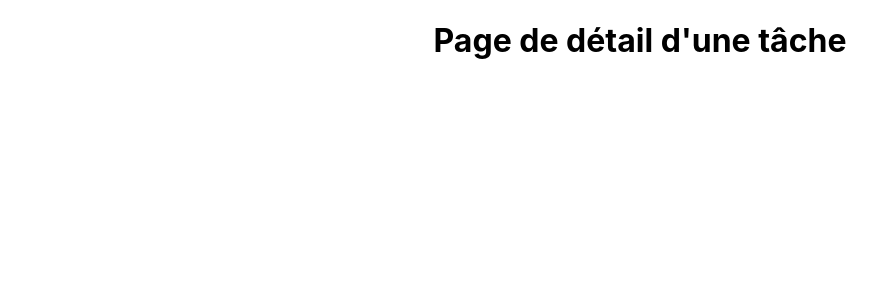
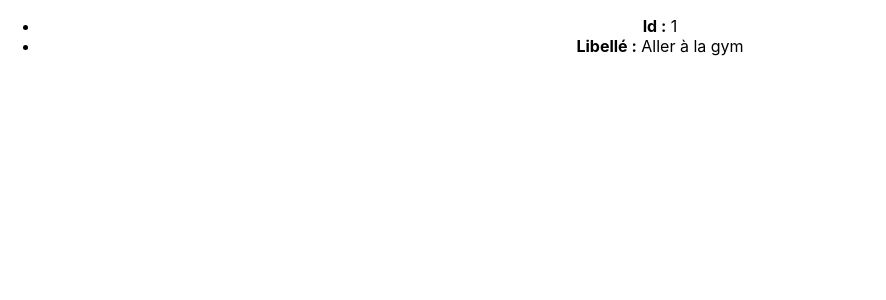
Before and after one commit to cnini/estiam-frontend, a React (Create React App) app in the folder tp/tp-01/: page /tache/1 in a window 1280 px wide. Shown: the top 300 px of the page, without its empty margins (0-886 px from the left). Built offline with nearby package versions, Linux system fonts and the light colour scheme.

Commit message:
Afficher le détail d'une tâche en récupérant l'id dans l'URL grâce à useParams (react-router-dom)

```diff
--- a/tp/tp-01/src/routes/Task.js
+++ b/tp/tp-01/src/routes/Task.js
@@ -1,5 +1,24 @@
+import { useParams } from 'react-router-dom';
+
 export default function Task() {
+    const { id } = useParams()
+
+    const tasks = [
+        { id: 0, label: "Faire les courses" },
+        { id: 1, label: "Aller à la gym" },
+        { id: 2, label: "Dîner avec les parents" },
+        { id: 3, label: "RDV médical" },
+        { id: 4, label: "Faire le ménage" },
+        { id: 5, label: "Laver et étendre le linge" },
+        { id: 6, label: "Cours de piano" }
+    ]
+
+    const task = tasks.find(task => task.id === +id)
+
     return (
-      <h1>Page de détail d'une tâche</h1>
+      <ul>
+          <li><strong>Id :</strong> {task.id}</li>
+          <li><strong>Libellé :</strong> {task.label}</li>
+      </ul>
     )
 }
```
